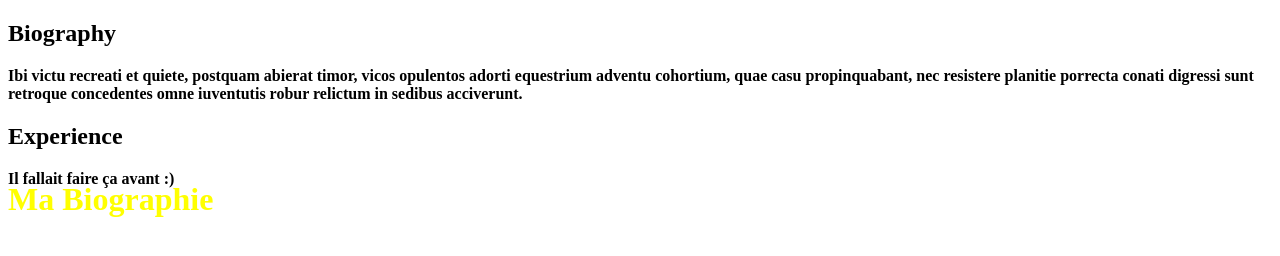
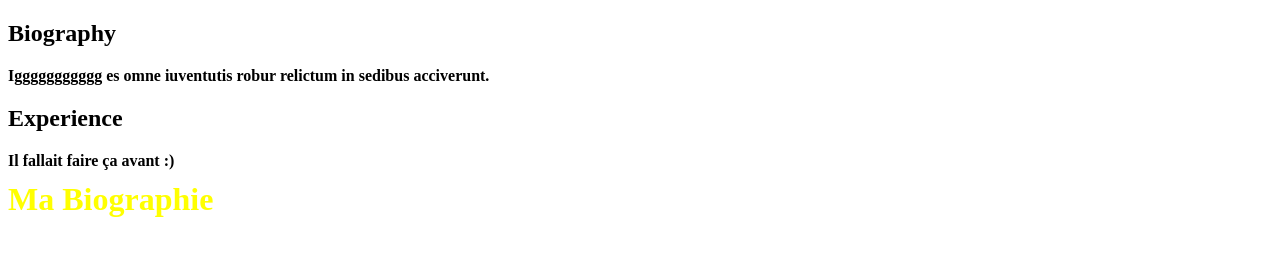
Before and after one commit to SoukeinaBenChikha/Portofolio, a plain HTML site: page clone.html in a window 1280 px wide. Drawn offline with Linux system fonts and the light colour scheme.

Commit message:
commit pullrequest

```diff
--- a/clone.html
+++ b/clone.html
@@ -19,7 +19,8 @@
 <body>
   <h1> Ma Biographie </h1>
   <h2 text=Italic> Biography </h2>
-    <b> Ibi victu recreati et quiete, postquam abierat timor, vicos opulentos adorti equestrium adventu cohortium, quae casu propinquabant, nec resistere planitie porrecta conati digressi sunt retroque concedentes omne iuventutis robur relictum in sedibus acciverunt.
+    <b> Iggggggggggg
+    es omne iuventutis robur relictum in sedibus acciverunt.
       </b>
    <h2 text=Italic> Experience </h2>
     <b> Il fallait faire ça avant :)
```
